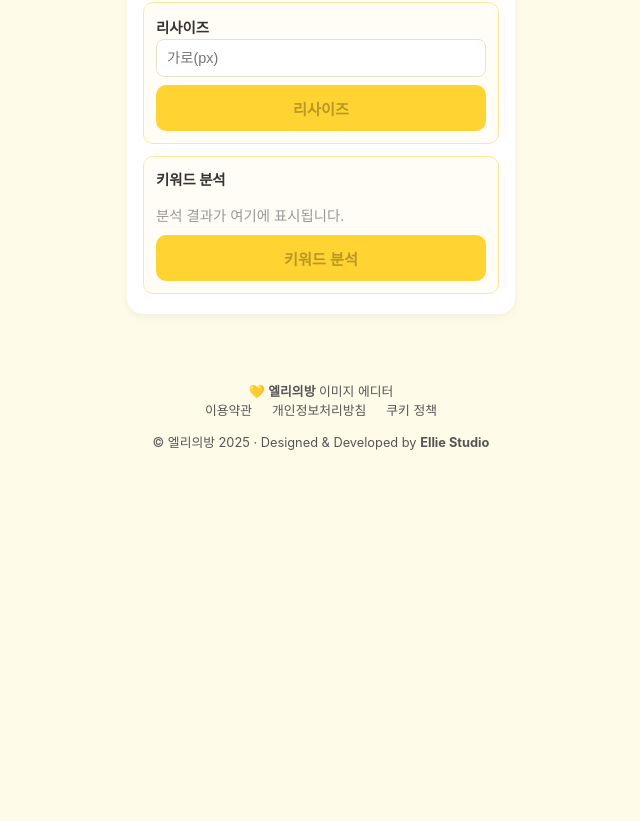
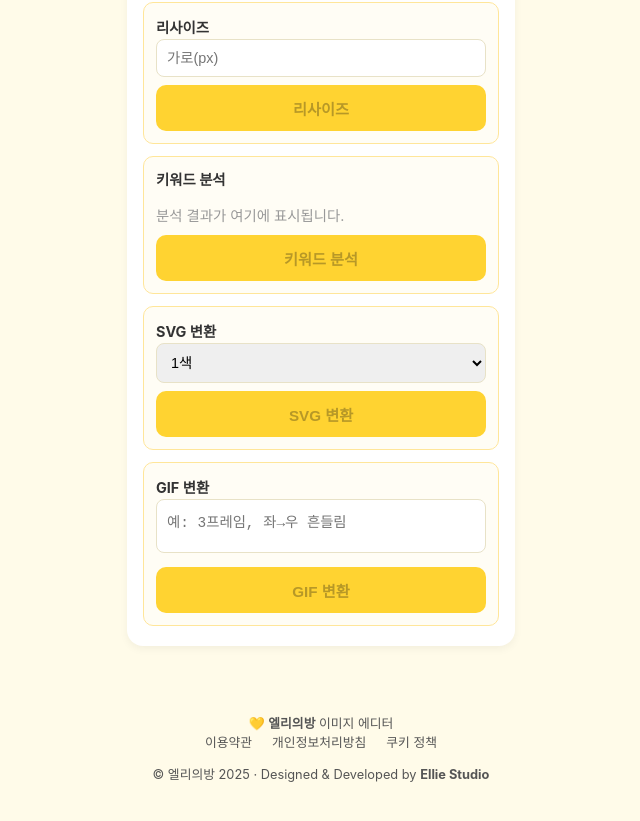
Before and after one commit to elliesbang/image-editor-elliesbang, a React (Vite) app: page / in a window 1280 px wide. Shown: the part 1024-1845 px from the top of the page, without its empty margins (319-959 px from the left). Before the commit the page ends 1529 px from the top, so only its background shows below. Built offline with nearby package versions, Linux system fonts and the light colour scheme; a web font is replaced by a local one.

Commit message:
Update AdditionalEditor.jsx

```diff
--- a/src/components/AdditionalEditor.jsx
+++ b/src/components/AdditionalEditor.jsx
@@ -12,7 +12,8 @@ function AdditionalEditor({ selectedUploadImage, selectedResultImage }) {
 
   return (
     <div className="tools-wrap">
-      {/* 리사이즈 */}
+
+      {/* ✅ 리사이즈 */}
       <div className="tool-row">
         <div className="row-left">
           <label className="row-label">리사이즈</label>
@@ -72,7 +73,7 @@ function AdditionalEditor({ selectedUploadImage, selectedResultImage }) {
         </div>
       </div>
 
-      {/* 키워드 분석 */}
+      {/* ✅ 키워드 분석 */}
       <div className="tool-row">
         <div className="row-left">
           <div className="row-label">
@@ -146,6 +147,89 @@ function AdditionalEditor({ selectedUploadImage, selectedResultImage }) {
           </button>
         </div>
       </div>
+
+      {/* ✅ SVG 변환 */}
+      <div className="tool-row">
+        <div className="row-left">
+          <label className="row-label">SVG 변환</label>
+          <select
+            className="select"
+            value={svgColors}
+            onChange={(e) => setSvgColors(Number(e.target.value))}
+          >
+            {[1, 2, 3, 4, 5, 6].map((n) => (
+              <option key={n} value={n}>{n}색</option>
+            ))}
+          </select>
+        </div>
+        <div className="row-right">
+          <button
+            className="btn"
+            disabled={disabled}
+            onClick={async () => {
+              if (!targetImage) return alert("이미지를 선택하세요!");
+              try {
+                const formData = new FormData();
+                formData.append("image", targetImage.file || targetImage);
+                formData.append("colors", svgColors);
+
+                const res = await fetch("/api/svg", { method: "POST", body: formData });
+                if (!res.ok) throw new Error(`SVG 변환 실패 (${res.status})`);
+
+                const blob = await res.blob();
+                const url = URL.createObjectURL(blob);
+                window.open(url, "_blank");
+              } catch (err) {
+                console.error("SVG 변환 오류:", err);
+                alert("SVG 변환 중 오류가 발생했습니다.");
+              }
+            }}
+          >
+            SVG 변환
+          </button>
+        </div>
+      </div>
+
+      {/* ✅ GIF 변환 */}
+      <div className="tool-row">
+        <div className="row-left">
+          <label className="row-label">GIF 변환</label>
+          <textarea
+            className="textarea"
+            rows={2}
+            placeholder="예: 3프레임, 좌→우 흔들림"
+            value={gifNote}
+            onChange={(e) => setGifNote(e.target.value)}
+          />
+        </div>
+        <div className="row-right">
+          <button
+            className="btn"
+            disabled={disabled}
+            onClick={async () => {
+              if (!targetImage) return alert("이미지를 선택하세요!");
+              try {
+                const formData = new FormData();
+                formData.append("image", targetImage.file || targetImage);
+                formData.append("note", gifNote);
+
+                const res = await fetch("/api/gif", { method: "POST", body: formData });
+                if (!res.ok) throw new Error(`GIF 변환 실패 (${res.status})`);
+
+                const blob = await res.blob();
+                const url = URL.createObjectURL(blob);
+                window.open(url, "_blank");
+              } catch (err) {
+                console.error("GIF 변환 오류:", err);
+                alert("GIF 변환 중 오류가 발생했습니다.");
+              }
+            }}
+          >
+            GIF 변환
+          </button>
+        </div>
+      </div>
+
     </div>
   );
 }
```
